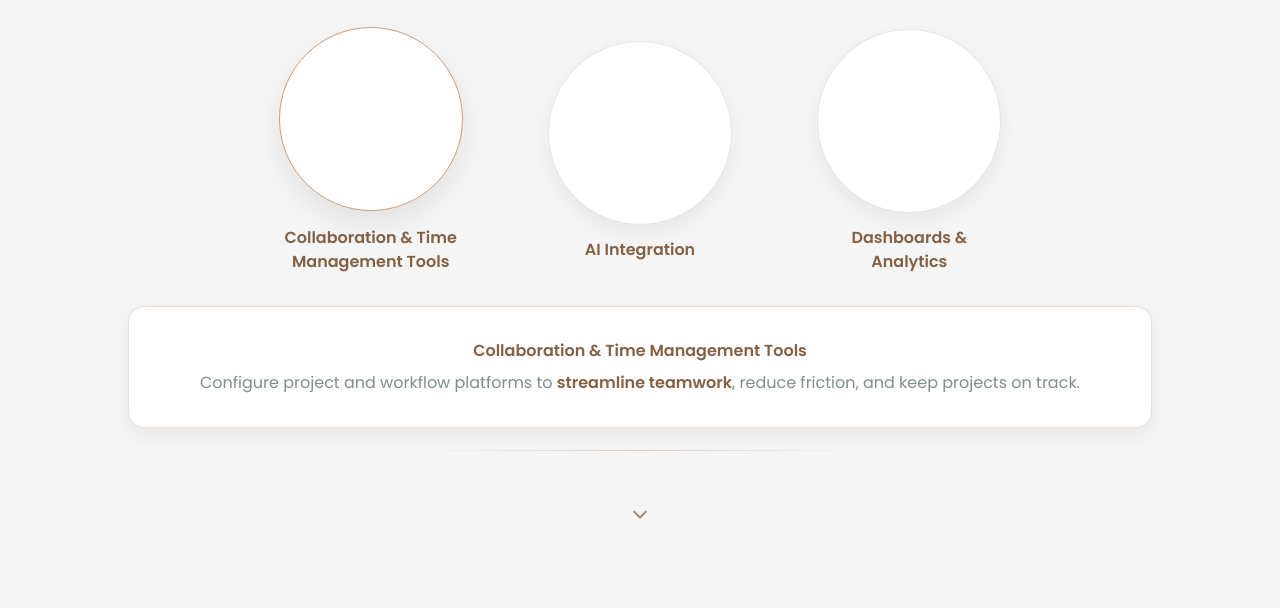
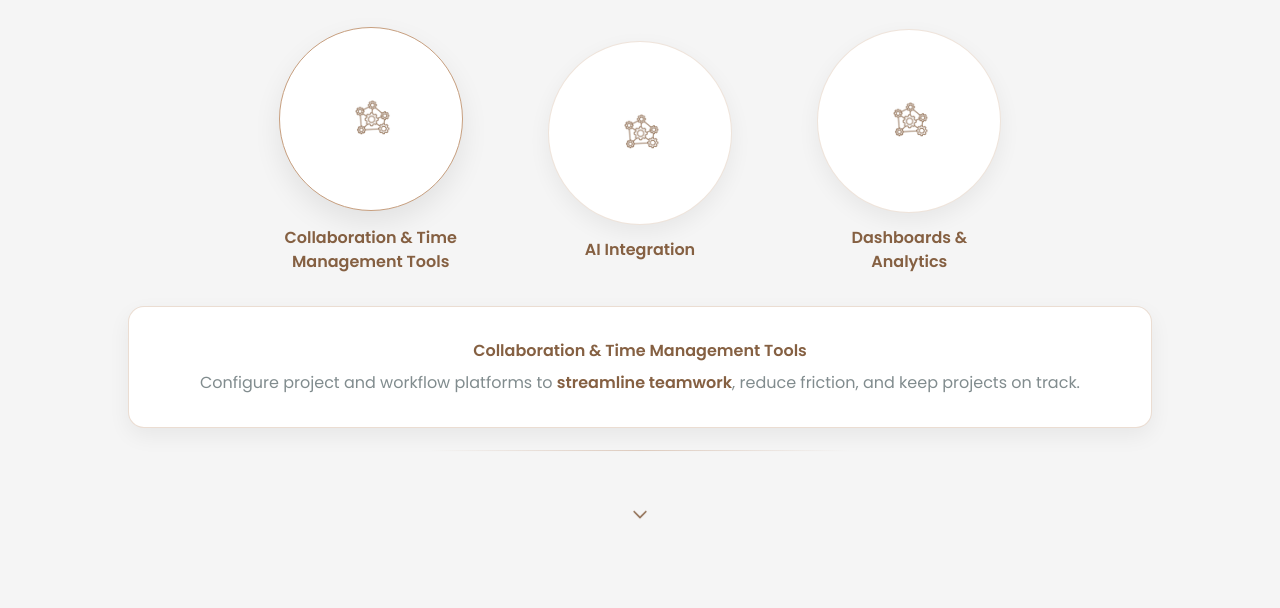
Before and after one commit to imurocontreras/muro_services, a plain HTML site: page data_technology.html in a window 1280 px wide. Shown: the part 192-800 px from the top of the page. Drawn offline with nearby package versions, Linux system fonts and the light colour scheme.

Commit message:
renamed rd.html to index.html and added images to asset folder

```diff
--- a/data_technology.html
+++ b/data_technology.html
@@ -151,15 +151,15 @@
         <div role="tablist" aria-label="Data & Technology options"
              class="mt-8 grid grid-cols-1 sm:grid-cols-3 gap-10 max-w-3xl mx-auto">
           <button class="tab group" role="tab" id="tab-1" aria-selected="true" aria-controls="panel-1">
-            <div class="circle"><img src="assets/icons/collaboration.svg" alt=""></div>
+            <div class="circle"><img src="assets/AI Integration Graphic.png" alt=""></div>
             <div class="tile-title">Collaboration & Time<br/>Management Tools</div>
           </button>
           <button class="tab group" role="tab" id="tab-2" aria-selected="false" aria-controls="panel-2" tabindex="-1">
-            <div class="circle"><img src="assets/icons/ai.svg" alt=""></div>
+            <div class="circle"><img src="assets/AI Integration Graphic.png" alt=""></div>
             <div class="tile-title">AI Integration</div>
           </button>
           <button class="tab group" role="tab" id="tab-3" aria-selected="false" aria-controls="panel-3" tabindex="-1">
-            <div class="circle"><img src="assets/icons/dashboard.svg" alt=""></div>
+            <div class="circle"><img src="assets/AI Integration Graphic.png" alt=""></div>
             <div class="tile-title">Dashboards &<br/>Analytics</div>
           </button>
         </div>
```
Also changed, not shown: assets/AI Integration Graphic.png (added), assets/Campaigns and Events graphic.png (added), assets/Collab and Time Management Tools Graphic.png (added), assets/Dashboard and Analytics Graphic.png (added), assets/Ops and Admin Support graphic.png (added), assets/Project Management Graphic.png (added), assets/Proposals and Pitches graphic.png (added), assets/Prospecting and Funding Strategy graphic.png (added), assets/Stakeholder Comms graphic.png (added), index.html (renamed from rd.html).
